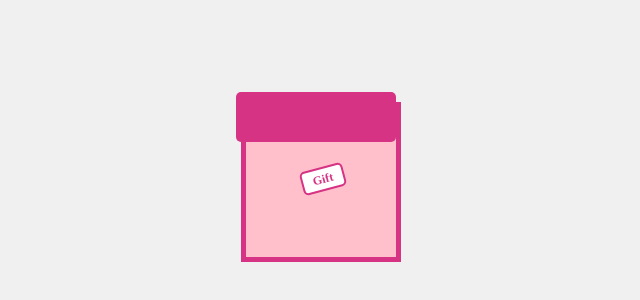
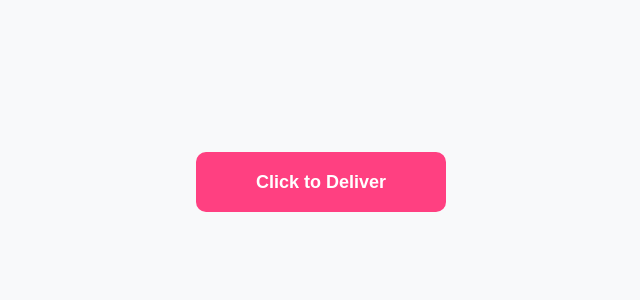
Before and after one commit to bharath7981/-SurpriseGift, a plain HTML site: page index.html in a window 1280 px wide. Shown: the part 226-526 px from the top of the page, without its empty margins (319-959 px from the left). Drawn offline with Linux system fonts and the light colour scheme.

Commit message:
Add files via upload

```diff
--- a/index.html
+++ b/index.html
@@ -3,110 +3,55 @@
 <head>
     <meta charset="UTF-8">
     <meta name="viewport" content="width=device-width, initial-scale=1.0">
-    <title>Surprise Gift Box</title>
+    <title>Surprise Delivery</title>
     <style>
         body {
             display: flex;
             justify-content: center;
             align-items: center;
             height: 100vh;
-            background-color: #f0f0f0;
-            overflow: hidden;
+            background-color: #f8f9fa;
         }
-        .container {
+        .button {
             position: relative;
-            cursor: pointer;
-        }
-        .gift-box {
-            width: 150px;
-            height: 150px;
-            background: pink;
-            border: 5px solid #d63384;
-            position: relative;
-            transition: transform 0.5s;
-            display: flex;
-            justify-content: center;
-            align-items: center;
-        }
-        .lid {
-            width: 160px;
-            height: 50px;
-            background: #d63384;
-            position: absolute;
-            top: -10px;
-            left: -5px;
-            transition: transform 0.5s;
-            border-radius: 5px;
-        }
-        .tag {
-            width: 40px;
-            height: 20px;
-            background: white;
-            border: 2px solid #d63384;
-            color: #d63384;
-            font-size: 12px;
+            width: 250px;
+            height: 60px;
+            background: #ff4081;
+            border: none;
+            color: white;
+            font-size: 18px;
             font-weight: bold;
             text-align: center;
-            line-height: 20px;
+            cursor: pointer;
+            overflow: hidden;
+            display: flex;
+            align-items: center;
+            justify-content: center;
+            border-radius: 10px;
+        }
+        .truck {
             position: absolute;
-            top: 60px;
-            left: 55px;
-            border-radius: 5px;
-            transform: rotate(-15deg);
-        }
-        .greeting {
-            width: 200px;
-            display: none;
-            position: absolute;
-            top: -100px;
-            left: -25px;
-        }
-        .confetti {
-            position: absolute;
-            width: 7px;
-            height: 7px;
-            background: red;
-            opacity: 0;
-            animation: fall 1.5s linear forwards;
-            border-radius: 50%;
-        }
-        @keyframes fall {
-            0% {
-                transform: translateY(0);
-                opacity: 1;
-            }
-            100% {
-                transform: translateY(300px);
-                opacity: 0;
-            }
+            left: -60px;
+            font-size: 30px;
+            transition: transform 2s ease-in-out;
+            display: inline-block;
+            transform: scaleX(-1); /* Flips the truck to face right */
         }
     </style>
 </head>
 <body>
-    <div class="container" onclick="openGift()">
-        <div class="gift-box" id="giftBox">
-            <div class="tag">Gift</div>
-        </div>
-        <div class="lid" id="lid"></div>
-        <img src="greeting-card.png" alt="Surprise Greeting" class="greeting" id="greeting">
-    </div>
+    <button class="button" onclick="moveTruck()">
+        <span class="truck" id="truck">🚚</span>
+        Click to Deliver
+    </button>
+
     <script>
-        function openGift() {
-            document.getElementById('lid').style.transform = 'translateY(-60px) rotate(-10deg)';
-            document.getElementById('giftBox').style.transform = 'scale(1.1)';
-            document.getElementById('greeting').style.display = 'block';
-            createConfetti(100);
-        }
-        function createConfetti(amount) {
-            for (let i = 0; i < amount; i++) {
-                let confetti = document.createElement('div');
-                confetti.className = 'confetti';
-                confetti.style.background = `hsl(${Math.random() * 360}, 100%, 50%)`;
-                confetti.style.left = `${Math.random() * 150}px`;
-                confetti.style.top = `${Math.random() * -50}px`;
-                confetti.style.animationDuration = `${Math.random() * 1.5 + 0.5}s`;
-                document.querySelector('.container').appendChild(confetti);
-            }
+        function moveTruck() {
+            let truck = document.getElementById('truck');
+            truck.style.transform = 'translateX(180px) scaleX(-1)'; // Moves right but keeps facing right
+            setTimeout(() => {
+                window.location.href = 'giftbox.html'; // Open the giftbox page
+            }, 2200);
         }
     </script>
 </body>
```
